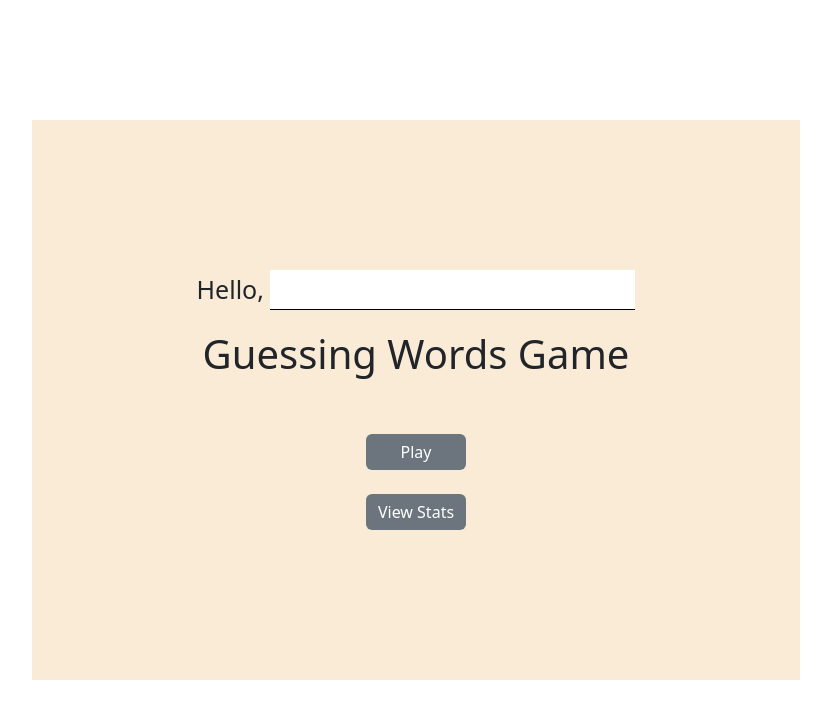
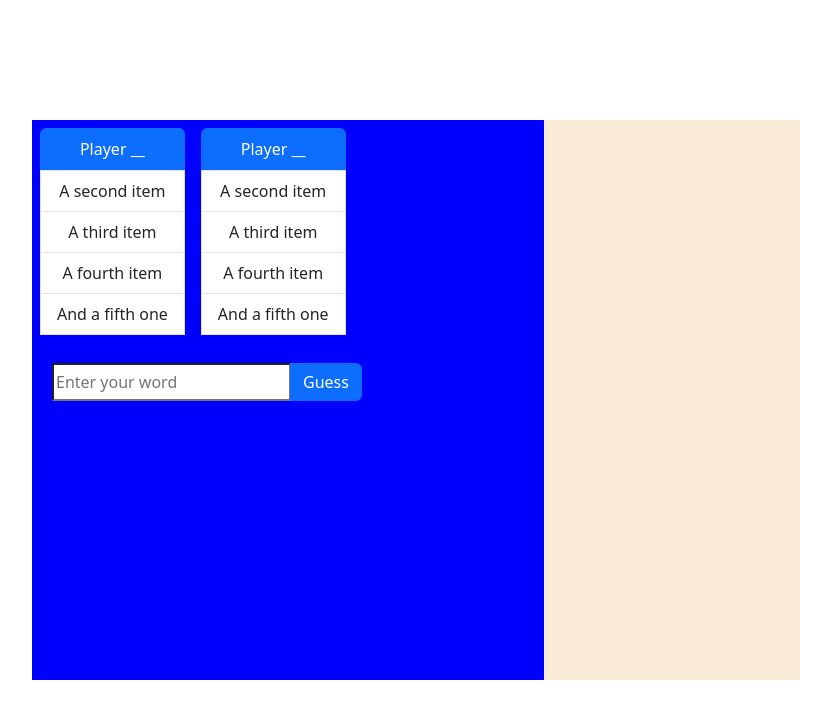
Before and after one commit to Hua5253/Words-Game, a React (Vite) app in the folder client/Words-Game/: page / in a window 1280 px wide. Shown: the top 718 px of the page, without its empty margins (224-1055 px from the left). Built offline with nearby package versions, Linux system fonts and the light colour scheme.

Commit message:
update components

```diff
--- a/client/Words-Game/src/App.tsx
+++ b/client/Words-Game/src/App.tsx
@@ -1,9 +1,11 @@
+import GameScreen from "./components/GameScreen";
 import HomeScreen from "./components/HomeScreen";
 
 function App() {
   return (
     <div>
-      <HomeScreen />
+      {/* <HomeScreen /> */}
+      <GameScreen />
     </div>
   );
 }
--- /dev/null
+++ b/client/Words-Game/src/components/CountDownModal.tsx
@@ -0,0 +1,24 @@
+export default function CountDownModal() {
+  return (
+    <div
+      className="modal fade"
+      id="countdownModal"
+      tabIndex={-1}
+      aria-labelledby="CountdownModalLabel"
+      aria-hidden="true"
+      data-bs-backdrop="static"
+      data-bs-keyboard="false"
+    >
+      <div className="modal-dialog modal-dialog-centered">
+        <div className="modal-content">
+          <div className="modal-header d-grid justify-content-center">
+            <h5 className="modal-title">Game Found</h5>
+          </div>
+          <div className="modal-body d-grid justify-content-center">
+            <div className="mt-3">__Count Down__</div>
+          </div>
+        </div>
+      </div>
+    </div>
+  );
+}
--- /dev/null
+++ b/client/Words-Game/src/components/GameBoard.tsx
@@ -0,0 +1,27 @@
+import React from "react";
+import PlayerMoveRecord from "./PlayerMoveRecord";
+
+export default function GameBoard() {
+  return (
+    <div className="gameboard">
+      <div className="record grid gap-0 row-gap-3">
+        <div className="p-2 g-col-6">
+          <PlayerMoveRecord />
+        </div>
+        <div className="p-2 g-col-6">
+          <PlayerMoveRecord />
+        </div>
+      </div>
+
+      {/* Input box */}
+      <div id="guess-input">
+        <form className="input-group mb-3">
+          <input type="text" placeholder="Enter your word" />
+          <button className="btn btn-primary" type="button">
+            Guess
+          </button>
+        </form>
+      </div>
+    </div>
+  );
+}
--- /dev/null
+++ b/client/Words-Game/src/components/GameScreen.css
@@ -0,0 +1,28 @@
+.gamescreen {
+  width: 60vw;
+  /* 80% of the viewport width */
+  min-height: 70vh;
+  /* 70% of the viewport height */
+  display: flex;
+  flex-direction: column;
+  justify-content: center;
+  align-items: center;
+  text-align: center;
+  background-color: antiquewhite;
+  padding: 40px;
+  /* You can adjust padding as needed */
+  /* box-sizing: border-box; */
+}
+
+#guess-input {
+  padding: 20px;
+}
+
+.gameboard {
+  background-color: blue;
+  width: 40vw;
+  height: 70vh;
+}
+.record {
+  display: flex;
+}
--- /dev/null
+++ b/client/Words-Game/src/components/GameScreen.tsx
@@ -0,0 +1,15 @@
+import React from "react";
+import "./GameScreen.css";
+import GameBoard from "./GameBoard";
+
+export default function GameScreen() {
+  return (
+    <div className="gamescreen position-relative ">
+      {/* Game Record Board */}
+      <div className="position-absolute top-0 start-0 mh-100">
+        <GameBoard />
+      </div>
+      {/* Chat Box */}
+    </div>
+  );
+}
--- a/client/Words-Game/src/components/HomeScreen.tsx
+++ b/client/Words-Game/src/components/HomeScreen.tsx
@@ -1,7 +1,10 @@
+import CountDownModal from "./CountDownModal";
 import "./HomeScreen.css";
 import LoadingModal from "./LoadingModal";
+// import React, { useState } from "react";
 
 function HomeScreen() {
+  //   const [loading, setLoading] = useState(true);
   return (
     <>
       <div className="homescreen">
@@ -16,6 +19,7 @@ function HomeScreen() {
             className="btn btn-primary mt-5"
             data-bs-toggle="modal"
             data-bs-target="#loadingModal"
+            // data-bs-target="#countdownModal"
           >
             Play
           </button>
@@ -26,6 +30,7 @@ function HomeScreen() {
         </div>
 
         <LoadingModal />
+        <CountDownModal />
       </div>
     </>
   );
--- /dev/null
+++ b/client/Words-Game/src/components/PlayerMoveRecord.tsx
@@ -0,0 +1,15 @@
+import React from "react";
+
+export default function PlayerMoveRecord() {
+  return (
+    <ul className="list-group">
+      <li className="list-group-item active">Player __ </li>
+      <div>
+        <li className="list-group-item">A second item</li>
+        <li className="list-group-item">A third item</li>
+        <li className="list-group-item">A fourth item</li>
+        <li className="list-group-item">And a fifth one</li>
+      </div>
+    </ul>
+  );
+}
```
